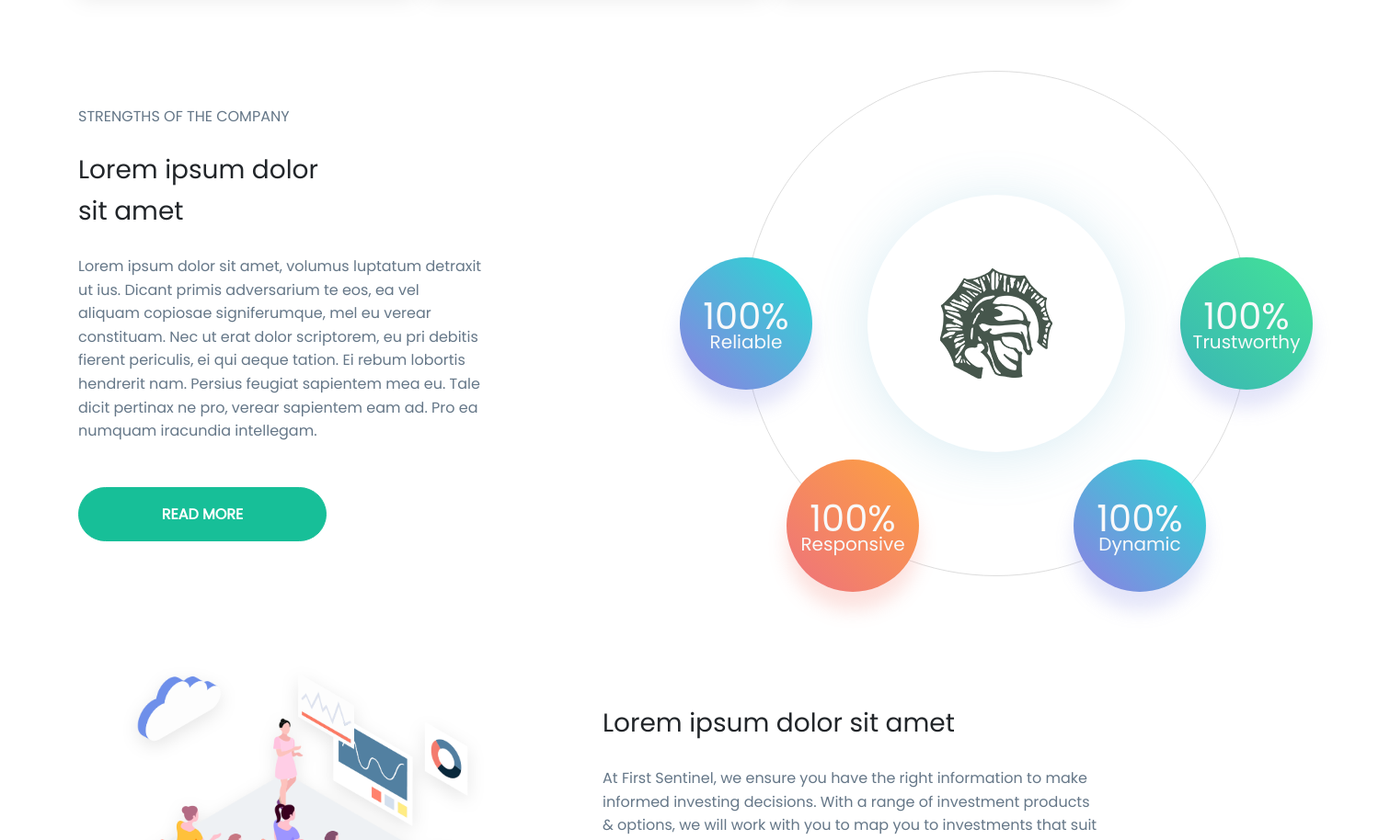
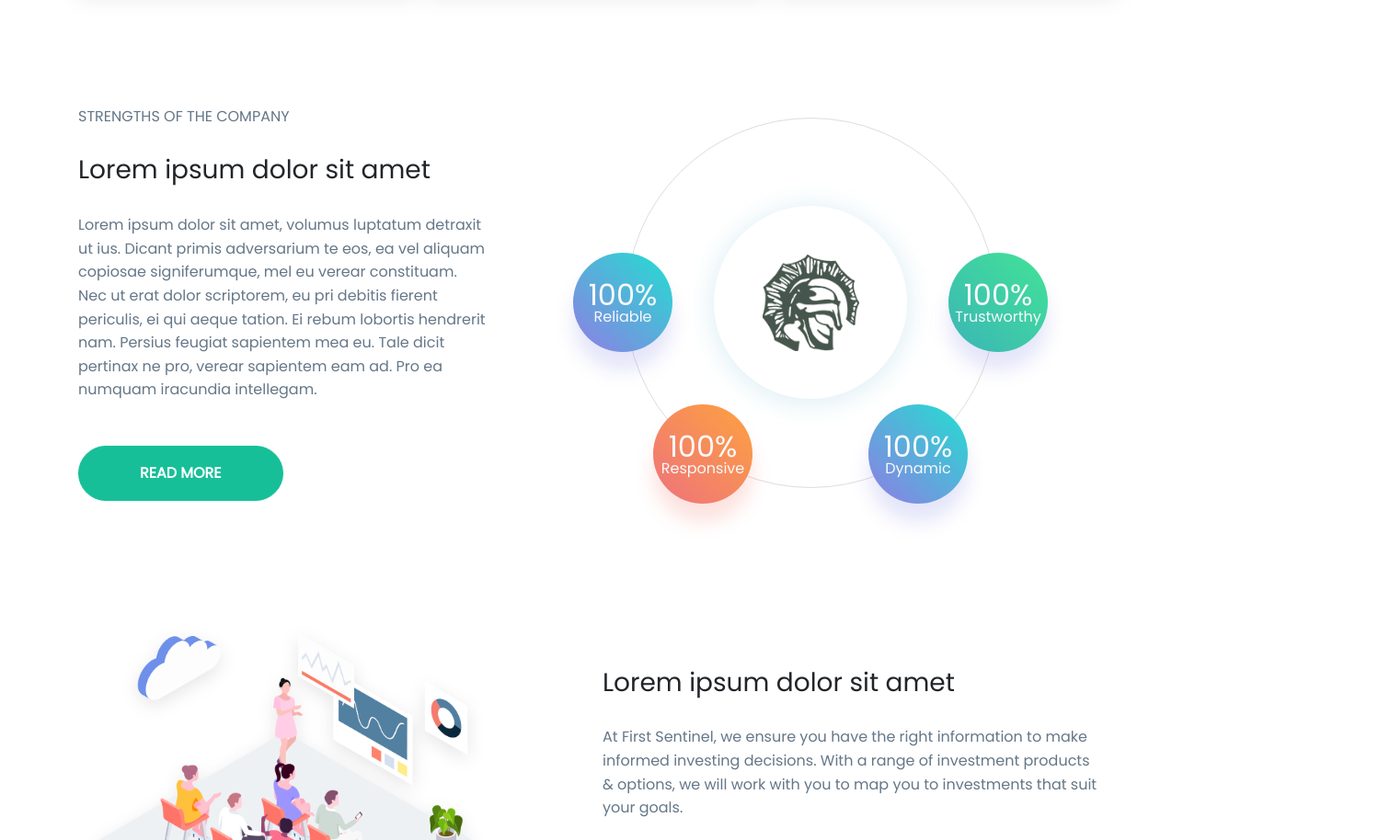
Before and after one commit to amarv1/amarv1.github.io, a website: page src/index.html in a window 1280 px wide. Shown: the part 1419-2333 px from the top of the page at 92% size, 1511 px wide, since content can reach past the window. Drawn offline with nearby package versions, Linux system fonts and the light colour scheme; files that its build step writes are made by us from their sources.

Commit message:
circles responsive done

```diff
--- a/src/index.html
+++ b/src/index.html
@@ -106,13 +106,13 @@
         <section id="circled" class="section-spacing">
           <div class="container">
             <div class="row">
-              <div class="col-md-6">
-                <h6 class="text-uppercase text-secondary mb-4">Strengths of the company</h6>
-                <h3 style="max-width: 280px" class="mb-4">Lorem ipsum dolor sit amet</h3>
-                <p class="text-secondary" style="max-width: 440px">Lorem ipsum dolor sit amet, volumus luptatum detraxit ut ius. Dicant primis adversarium te eos, ea vel aliquam copiosae signiferumque, mel eu verear constituam. Nec ut erat dolor scriptorem, eu pri debitis fierent periculis, ei qui aeque tation. Ei rebum lobortis hendrerit nam. Persius feugiat sapientem mea eu. Tale dicit pertinax ne pro, verear sapientem eam ad. Pro ea numquam iracundia intellegam. </p>
+              <div class="col-xs-12 col-lg-5 d-flex flex-column justify-content-center align-items-center align-items-lg-stretch">
+                <h6 class="text-uppercase text-secondary text-sm-center text-lg-left mb-4">Strengths of the company</h6>
+                <h3 class="mb-4 text-sm-center text-lg-left">Lorem ipsum dolor sit amet</h3>
+                <p class="text-secondary text-sm-center text-lg-left">Lorem ipsum dolor sit amet, volumus luptatum detraxit ut ius. Dicant primis adversarium te eos, ea vel aliquam copiosae signiferumque, mel eu verear constituam. Nec ut erat dolor scriptorem, eu pri debitis fierent periculis, ei qui aeque tation. Ei rebum lobortis hendrerit nam. Persius feugiat sapientem mea eu. Tale dicit pertinax ne pro, verear sapientem eam ad. Pro ea numquam iracundia intellegam. </p>
                 <a href="" class="btn btn-info text-uppercase font-weight-bold w-50 pt-3 pb-3 mt-2rem">Read More</a>
               </div>
-              <div class="col-md-6 d-flex justify-content-center flex-column">
+              <div class="circle-column col-md-7 d-sm-flex justify-content-center flex-column align-items-sm-stretch d-none d-sm-block">
 
                 <div class="circle-container">
 
--- a/src/scss/styles.scss
+++ b/src/scss/styles.scss
@@ -39,6 +39,11 @@ $headings-line-height: 1.6;
 
 .mt-2rem {
   margin-top: 2rem;
+}
+
+.navbar-brand img {
+  width: 235px;
+  height: 80px;
 }
 
 .navbar li.active {
@@ -133,6 +138,9 @@ h2 {
   margin-left: 30px;
 }
 
+
+//Footer
+
 #triangle {
 
   width: 0;
@@ -157,9 +165,13 @@ footer {
   border: 0;
 }
 
+//End footer
+
+//Circles
+
 .circle-container {
   display: flex;
-  align-content: central;
+  align-content: center;
   width: fit-content;
 }
 
@@ -245,8 +257,90 @@ footer {
   background-image: linear-gradient(43deg, #907de4, #21dfd1);
 }
 
+@media (max-width: 1600px) {
 
+  .circle h1 {
+    line-height: 1;
+    font-size: 2rem;
+  }
 
+  .circle h5 {
+    line-height: 0;
+    font-size: 1rem;
+  }
+
+  .central-circle img {
+    width: 50%;
+    height: 50%;
+  }
+
+  .central-circle {
+    display: flex;
+    background-color: #fff;
+    border-radius: 50%;
+    width: 210px;
+    height: 210px;
+    justify-content: space-evenly;
+    align-items: center;
+    box-shadow: 0px 3px 30px 0 rgba(63, 159, 197, 0.2);
+  }
+
+  .guide-circle {
+    position: absolute;
+    width: 403px;
+    height: 403px;
+    border: 1.5px solid #ddd;
+    z-index: -1;
+    border-radius: 50%;
+
+  }
+
+  .circle {
+    width: 6.75rem;
+    height: 6.75rem;
+    background-color: #444;
+    border-radius: 50%;
+    align-self: center;
+  }
+
+  .circle-1 {
+    background-color: #444;
+    position: relative;
+    top: 165px;
+    left: 150px;
+    box-shadow: 0px 20px 20px 0 rgba(241, 125, 111, 0.22);
+    background-image: linear-gradient(43deg, #ee727d, #fda23f);
+  }
+
+  .circle-2 {
+    background-color: #0d0;
+    position: relative;
+    left: -45px;
+    box-shadow: 0px 20px 20px 0 rgba(131, 137, 226, 0.22);
+    background-image: linear-gradient(43deg, #907de4, #21dfd1);
+  }
+
+  .circle-3 {
+    background-color: #0d0;
+    position: relative;
+    left: 45px;
+    box-shadow: 0px 20px 20px 0 rgba(131, 137, 226, 0.22);
+    background-image: linear-gradient(43deg, #3bb5b6, #42e397);
+  }
+
+  .circle-4 {
+    background-color: #444;
+    position: relative;
+    top: 165px;
+    left: -150px;
+    box-shadow: 0px 20px 20px 0 rgba(131, 137, 226, 0.22);
+    background-image: linear-gradient(43deg, #907de4, #21dfd1);
+  }
+}
+
+//End circles
+
+//Carousel
 
 .carousel h2 {
 	color: #333;
@@ -331,7 +425,7 @@ footer {
   right: 0;
 }
 
-
+//End carousel
 
 
 
@@ -350,4 +444,21 @@ footer {
   .input-container {
     margin-top: 30px;
   }
+
+  .circle-container {
+    margin-top: 150px;
+    margin-bottom: 100px;
+  }
 }
+
+@media (min-width: 990px) {
+  .circled p, .circled h3 {
+    max-width: none;
+  }
+}
+
+@media (max-width: 768px) {
+  .circle-column {
+    align-items: center !important;
+  }
+}
```
Also changed, not shown: src/css/styles.css.
